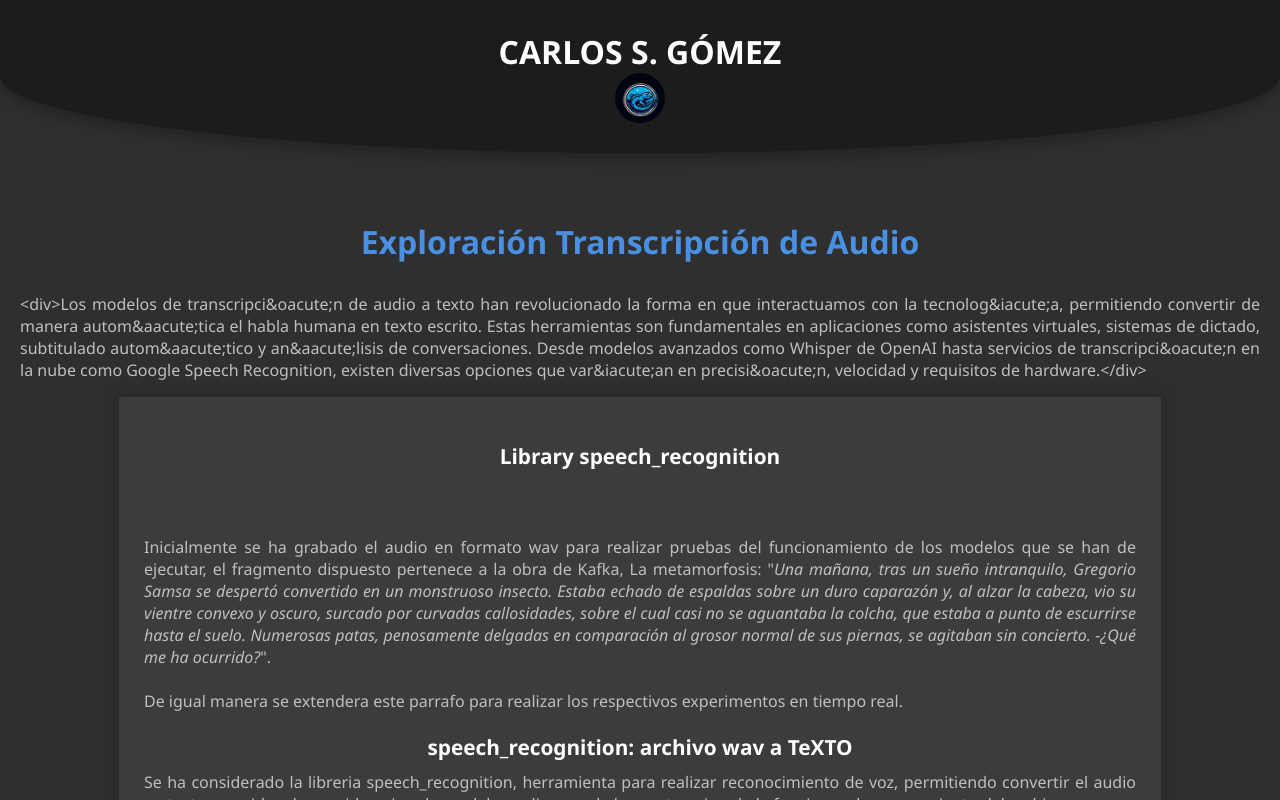
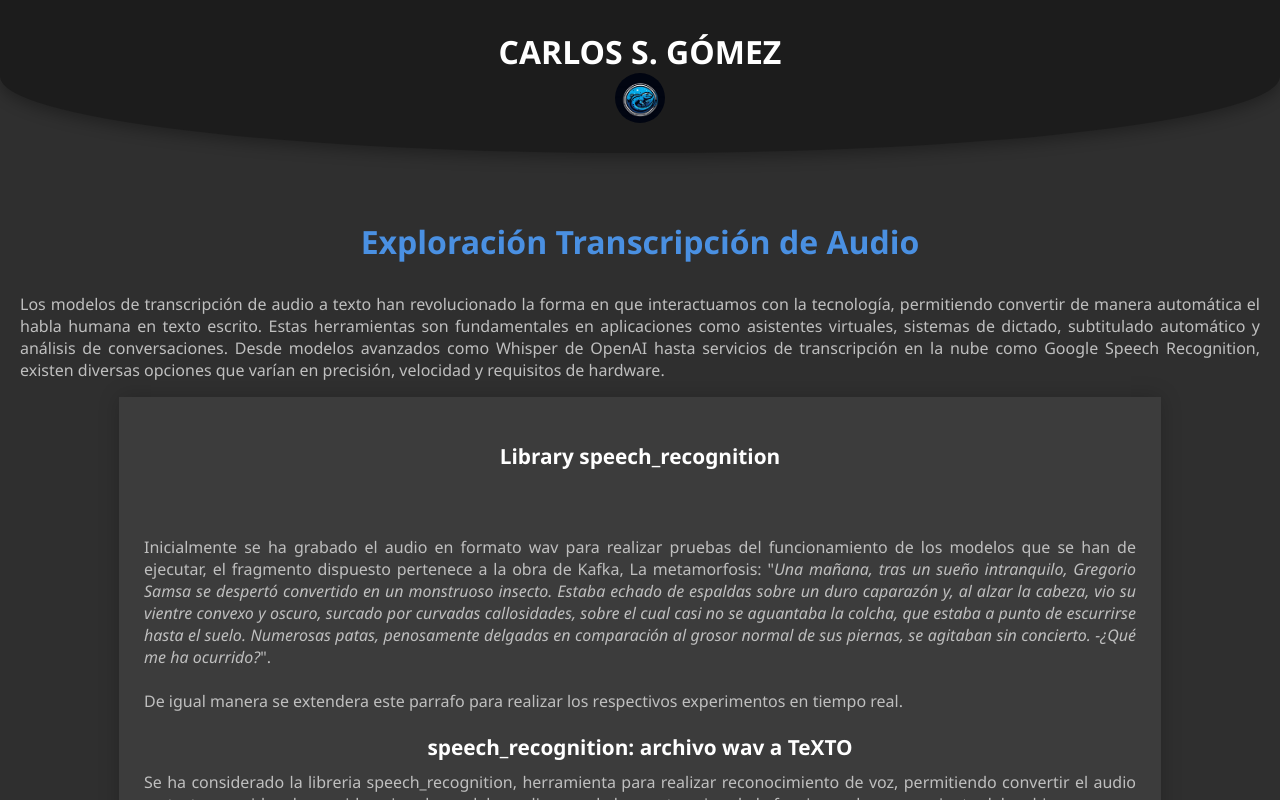
Before and after one commit to csgomezg0/Portafolio_CS, a React (Create React App) app: page /AudioModels in a window 1280 px wide. Shown: the top 800 px of the page. Built offline with nearby package versions, Linux system fonts and the light colour scheme.

Commit message:
correccion de un parrafo

```diff
--- a/src/pages/AudioModels.js
+++ b/src/pages/AudioModels.js
@@ -28,7 +28,7 @@ const AnotherPage = () => {
 
         <section id="about">
           <h2 id="texto50">{textos.texto50}</h2>
-          <p id="texto51" style={{ textAlign: 'justify' }}>{textos.texto51}</p>
+          <p id="texto51" style={{ textAlign: 'justify' }} dangerouslySetInnerHTML={{ __html: textos.texto51 }}></p>
 
         </section>
 
```
